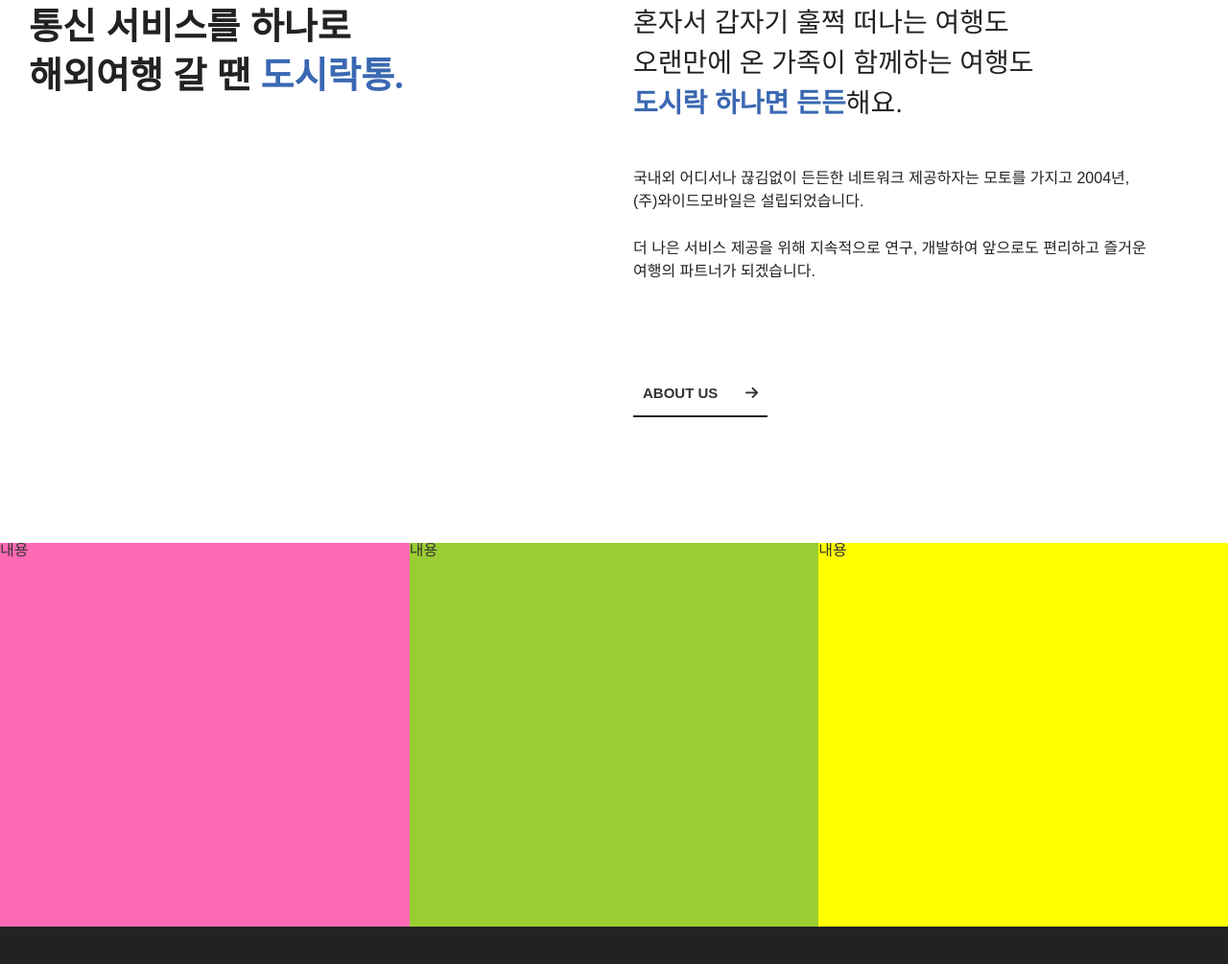
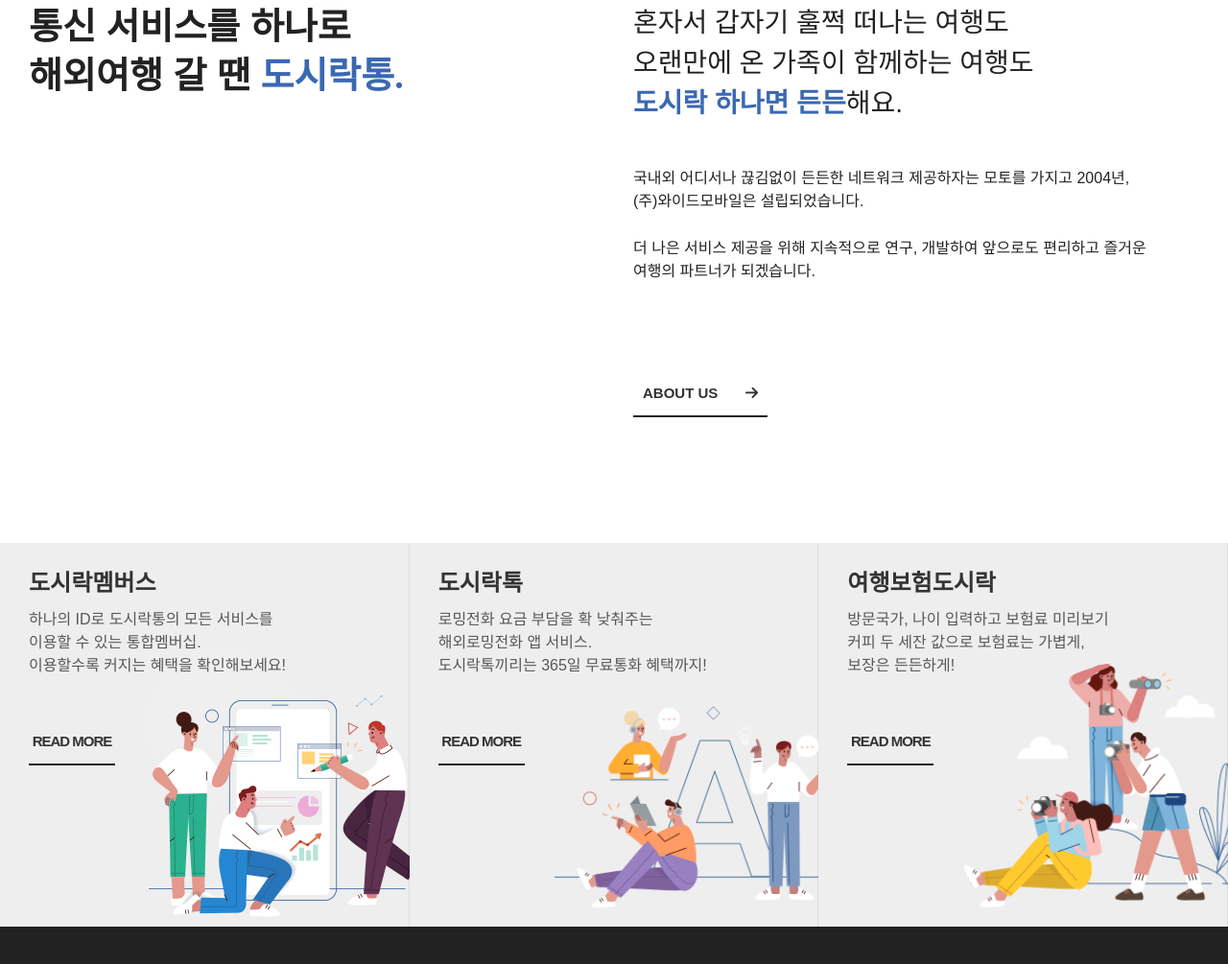
Before and after one commit to s0yeonk/dosiraktong, a plain HTML site: page index.html in a window 1280 px wide. Shown: the part 1777-2782 px from the top of the page at 96% size. Drawn offline with nearby package versions, Linux system fonts and the light colour scheme; no server answers; a script that the page names is missing; files whose address does not match are found by name; a web font is replaced by a local one.

Commit message:
category

```diff
--- a/css/style.css
+++ b/css/style.css
@@ -855,17 +855,83 @@ html.active {
   display: block;
   width: 100%;
   height: 100%;
+  padding: 30px;
+  border-right: 1px solid #dadfe6;
+  background-color: #eee;
+  transition: background-color .3s, color .3s;
 }
-.clink-1 {
-  background: hotpink;
+.category-link::after{
+  content: '';
+  display: block;
+  position: absolute;
+  right: 0;
+  bottom: 0;
+  width: 100%;
+  min-height: 100%;
+  background-repeat: no-repeat;
+  background-position: bottom right;
+  background-size: contain;
 }
-.clink-2 {
-  background: yellowgreen;
-}
-.clink-3 {
-  background: yellow;
+.clink-1::after{
+  background-image: url('/images/main_banner_figure1.png');
+  right: -30px;
+  bottom: 10px;
+  max-width: 304px;
 }
 
+.clink-2::after{
+  background-image: url('/images/main_banner_figure2.png');
+  right: -30px;
+  bottom: 10px;
+  max-width: 304px;
+}
+.clink-3::after{
+  background-image: url('/images/main_banner_figure3.png');
+  right: -30px;
+  bottom: 10px;
+  max-width: 304px;
+}
+.category-link:hover{
+  color: #fff;
+}
+.category-link:hover .category-more{
+  border-bottom: 2px solid #fff;
+}
+.category-link.clink-1:hover{
+  background-color: #3891b2;
+}
+.category-link.clink-2:hover{
+  background-color: #db574f;
+}
+.category-link.clink-3:hover{
+  background-color: #f0b23a;
+}
+.category-link h6{
+  font-size: 28px;
+  margin-bottom: 14px;
+}
+.category-link .category-txtbox{
+  font-size: 17px;
+  opacity: .8;
+  z-index: 1;
+  margin-bottom: 42px;
+  position: relative;
+  line-height: 1.5em;
+  word-break: keep-all;
+}
+.category-more{
+  display: flex;
+  justify-content: center;
+  align-items: center;
+  width: 90px;
+  height: 50px;
+  font-weight: 600;
+  font-size: 15px;
+  border-bottom: 2px solid #222;
+  letter-spacing: -1px;
+  transition: border .3s;
+}
+ /* 카테고리 팝업 */
 .category-pop {
   position: absolute;
   display: none;
@@ -881,12 +947,35 @@ html.active {
 .category-pop.active {
   display: none !important;
 }
+@media screen and (max-width: 1280px) {
+  .category-link h6{
+    font-size: 24px;
+  }
+  .category-link .category-txtbox{
+    font-size: 16px;
+  }
+}
 @media screen and (max-width: 1024px) {
   .category-pop {
     display: flex;
   }
   .category{
     margin-top: 100px;
+  }
+  .category-link::after{
+    width: 70%;
+  }
+}
+@media screen and (max-width: 640px) {
+  .category-link h6{
+    font-size: 20px;
+  }
+  .category-link .category-txtbox{
+    font-size: 15px;
+  }
+  .category-link .category-more{
+    font-size: 14px;
+    height: 40px;
   }
 }
 
--- a/index.html
+++ b/index.html
@@ -204,10 +204,10 @@
         <section class="info">
             <div class="inner">
                 <div class="info-contents">
-                    <div class="info-left">
+                    <div class="info-left" data-aos="fade-up">
                         <h3>통신 서비스를 하나로<br>해외여행 갈 땐 <sapn class="main-color-big">도시락통.</sapn></h3>
                     </div>
-                    <div class="info-right">
+                    <div class="info-right" data-aos="fade-up">
                         <h4>혼자서 갑자기 훌쩍 떠나는 여행도<br>오랜만에 온 가족이 함께하는 여행도<br><span class="main-color">도시락 하나면 든든</span>해요.</h4>
                         <div class="info-txtbox">
                             <p>국내외 어디서나 끊김없이 든든한 네트워크 제공하자는 모토를 가지고 2004년,<br>(주)와이드모바일은 설립되었습니다.</p>
@@ -225,13 +225,36 @@
             <div class="swiper swcategory">
                 <div class="swiper-wrapper">
                     <div class="swiper-slide">
-                        <a href="#" class="category-link clink-1">내용</a>
+                        <a href="#" class="category-link clink-1">
+                            <h6>도시락멤버스</h6>
+                            <p class="category-txtbox">하나의 ID로 도시락통의 모든 서비스를<br>
+                            이용할 수 있는 통합멤버십.<br>
+                            이용할수록 커지는 혜택을 확인해보세요!
+                            </p>
+                            <div class="category-more">READ MORE</div>
+                        </a>
                     </div>
                     <div class="swiper-slide">
-                        <a href="#" class="category-link clink-2">내용</a>
+                        <a href="#" class="category-link clink-2">
+                            <h6>도시락톡</h6>
+                            <p class="category-txtbox">
+                                로밍전화 요금 부담을 확 낮춰주는<br>
+                                해외로밍전화 앱 서비스.<br>
+                                도시락톡끼리는 365일 무료통화 혜택까지!
+                            </p>
+                            <div class="category-more">READ MORE</div>
+                        </a>
                     </div>
                     <div class="swiper-slide">
-                        <a href="#" class="category-link clink-3">내용</a>
+                        <a href="#" class="category-link clink-3">
+                            <h6>여행보험도시락</h6>
+                            <p class="category-txtbox">
+                                방문국가, 나이 입력하고 보험료 미리보기<br>
+                                커피 두 세잔 값으로 보험료는 가볍게,<br>
+                                보장은 든든하게!
+                            </p>
+                            <div class="category-more">READ MORE</div>
+                        </a>
                     </div>
                 </div>
             </div>
--- a/js/script.js
+++ b/js/script.js
@@ -240,7 +240,7 @@ window.onload = function(){
         loop: true,
         slidesPerView: 1,
         breakpoints: {
-            480: {
+            640: {
                 slidesPerView: 2,
                 spaceBetween: 0,
             },
```
Also changed, not shown: 1 other file.
